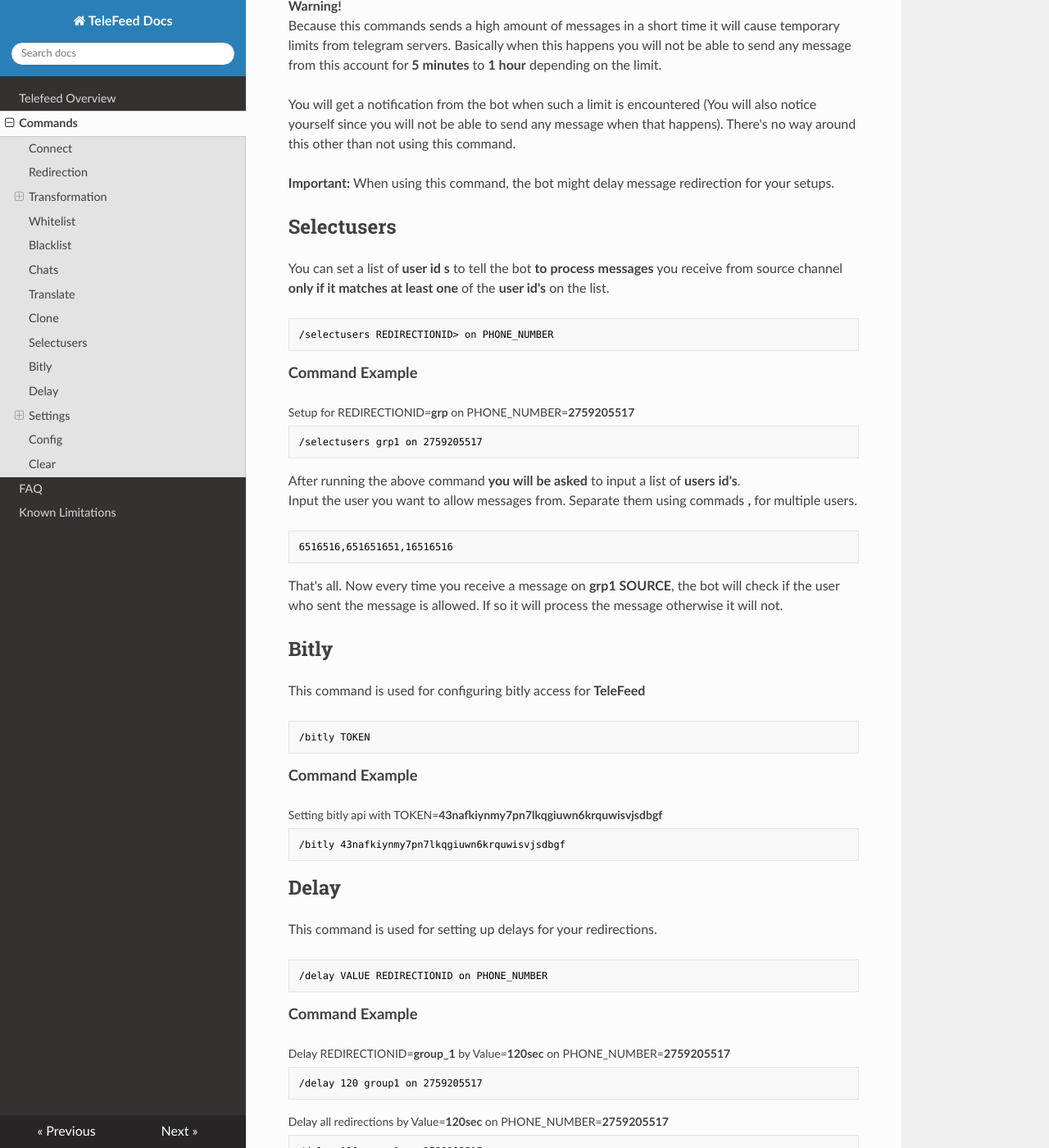
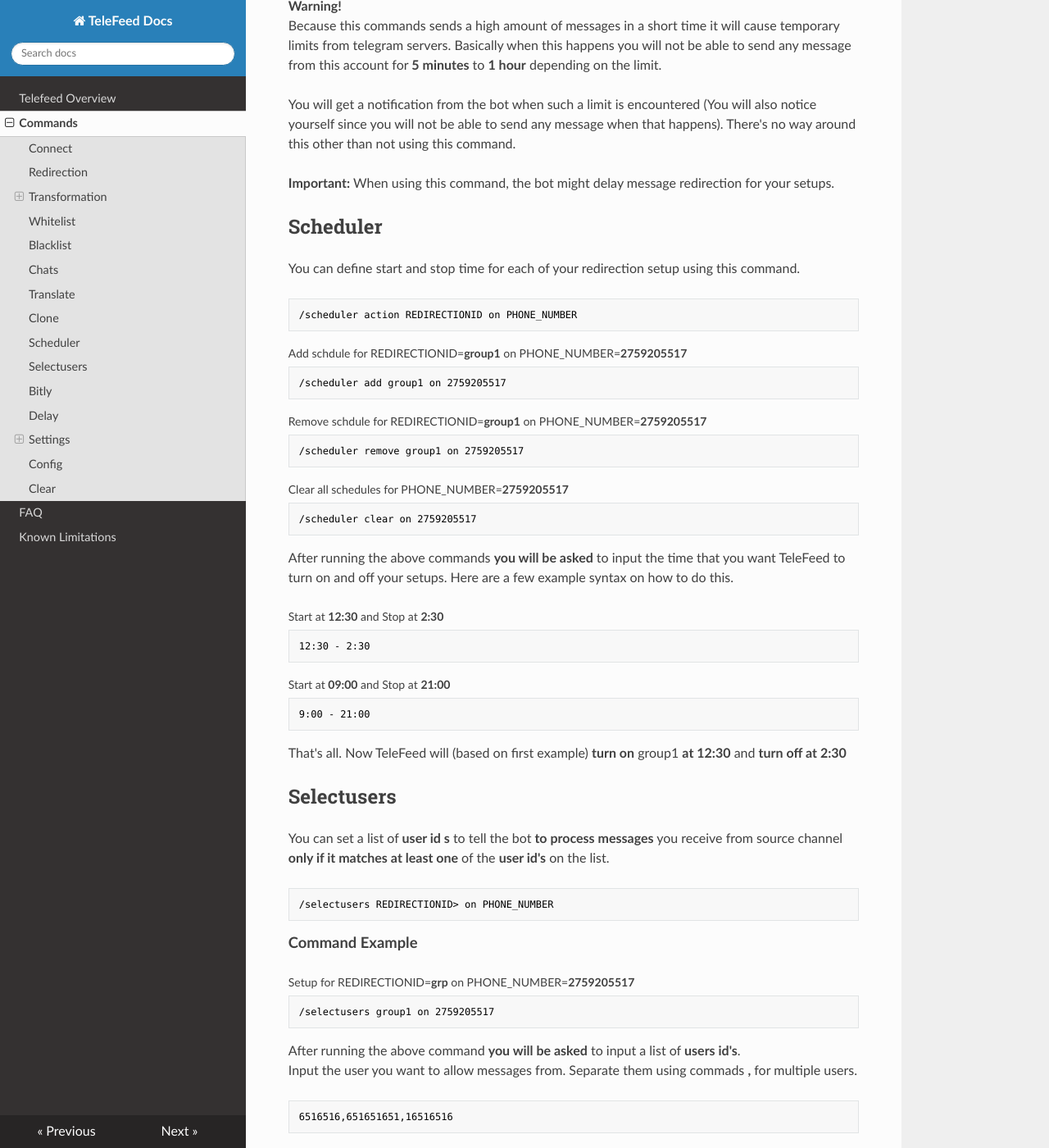
Before and after one commit to PSYR3X/telefeed_docs, an MkDocs documentation site: the page built from docs/commands.md, in a window 1280 px wide and 1400 px high, scrolled down 10488 px. Shown: the whole window at 82% size. Built offline with MkDocs 1.6.1, drawn with Linux system fonts in a browser that asks for light colours; some of the changed text lies outside the part shown.

Commit message:
Added scheduler to docs

````diff
--- a/docs/commands.md
+++ b/docs/commands.md
@@ -375,14 +375,14 @@ This command is used for setting up translation for your redirection groups.
 
 <b  style="font-size: 115%;">Command Example</b>
 
-<p style="margin-bottom: -13px; font-size: 14px;">Translate from src=<b>English</b> to dest=<b>Italian</b> for REDIRECTIONID=<b>grp1</b> on PHONE_NUMBER=<b>2759205517</b></p>
+<p style="margin-bottom: -13px; font-size: 14px;">Translate from src=<b>English</b> to dest=<b>Italian</b> for REDIRECTIONID=<b>group1</b> on PHONE_NUMBER=<b>2759205517</b></p>
 ```nohighlight
-/translate en it grp1 on 2759205517
+/translate en it group1 on 2759205517
 ```
 
-<p style="margin-bottom: -13px; font-size: 14px;">Remove translate setup for REDIRECTIONID=<b>grp1</b> on PHONE_NUMBER=<B>2759205517</B></p>
+<p style="margin-bottom: -13px; font-size: 14px;">Remove translate setup for REDIRECTIONID=<b>group1</b> on PHONE_NUMBER=<B>2759205517</B></p>
 ```
-/translate remove grp1 on 2759205517
+/translate remove group1 on 2759205517
 ```
 
 <b  style="font-size: 115%;">Language Code for using this command</b>
@@ -532,6 +532,45 @@ You will get a notification from the bot when such a limit is encountered (You w
 
 __Important:__ When using this command, the bot might delay message redirection for your setups.
 
+
+## Scheduler
+
+You can define start and stop time for each of your redirection setup using this command.
+
+```nohighlight
+/scheduler action REDIRECTIONID on PHONE_NUMBER
+```
+
+<p style="margin-bottom: -13px; font-size: 14px;">Add schdule for REDIRECTIONID=<b>group1</b> on PHONE_NUMBER=<b>2759205517</b></p>
+```nohighlight
+/scheduler add group1 on 2759205517
+```
+
+<p style="margin-bottom: -13px; font-size: 14px;">Remove schdule for REDIRECTIONID=<b>group1</b> on PHONE_NUMBER=<b>2759205517</b></p>
+```nohighlight
+/scheduler remove group1 on 2759205517
+```
+
+<p style="margin-bottom: -13px; font-size: 14px;">Clear all schedules for PHONE_NUMBER=<b>2759205517</b></p>
+```nohighlight
+/scheduler clear on 2759205517
+```
+
+After running the above commands <b>you will be asked</b> to input the time that you want TeleFeed to turn on and off your setups.
+Here are a few example syntax on how to do this.
+
+<p style="margin-bottom: -13px; font-size: 14px;">Start at <b>12:30</b> and Stop at <b>2:30</b></p>
+```nohighlight
+12:30 - 2:30
+```
+
+<p style="margin-bottom: -13px; font-size: 14px;">Start at <b>09:00</b> and Stop at <b>21:00</b></p>
+```nohighlight
+9:00 - 21:00
+```
+
+That's all. Now TeleFeed will (based on first example) <b>turn on</b> group1 <b>at 12:30</b> and <b>turn off at 2:30</b>
+
 ## Selectusers
 
 You can set a list of <b>user id s</b> to tell the bot <b>to process messages</b> you receive from source channel <b>only if it matches at least one</b> of the <b>user id's</b> on the list.
@@ -545,7 +584,7 @@ You can set a list of <b>user id s</b> to tell the bot <b>to process messages</b
 
 <p style="margin-bottom: -13px; font-size: 14px;">Setup for REDIRECTIONID=<b>grp</b> on PHONE_NUMBER=<b>2759205517</b></p>
 ```nohighlight
-/selectusers grp1 on 2759205517
+/selectusers group1 on 2759205517
 ```
 
 After running the above command <b>you will be asked</b> to input a list of <b>users id's</b>.
@@ -555,7 +594,7 @@ Input the user you want to allow messages from. Separate them using commads <b>,
 6516516,651651651,16516516
 ```
 
-That's all. Now every time you receive a message on <b>grp1 SOURCE</b>, the bot will check if the user who sent the message is allowed. If so it will process the message otherwise it will not.
+That's all. Now every time you receive a message on <b>group1 SOURCE</b>, the bot will check if the user who sent the message is allowed. If so it will process the message otherwise it will not.
 
 ## Bitly
 
````
